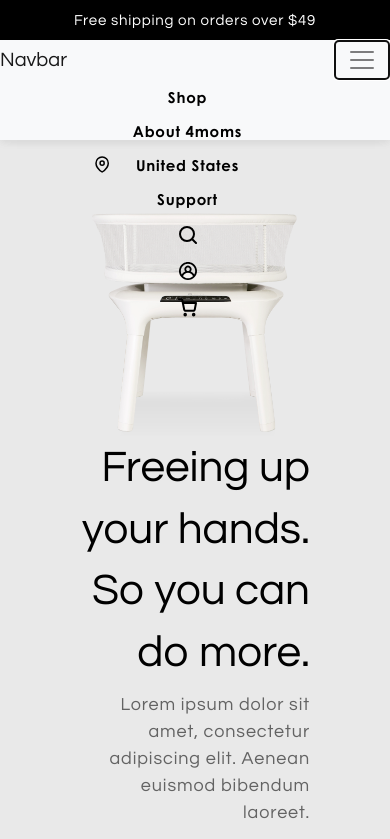
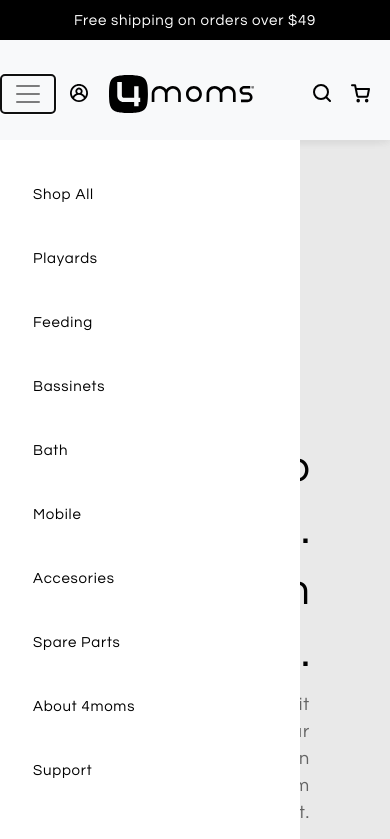
Before and after one commit to miguelcalderons/4moms-test, a website: page index.html in a window 390 px wide. Both pictures are taken after a click on the button "Toggle navigation". Shown: the top 839 px of the page. Drawn offline with nearby package versions, Linux system fonts and the light colour scheme.

Commit message:
finish menu mobile

```diff
--- a/app.js
+++ b/app.js
@@ -3,5 +3,6 @@ jQuery(document).ready(function ($) {
 
     $('#country .dropdown-item').click(function () {
         $('#country .nav-link.dropdown-toggle').text($(this).text());
-    })
+    });
+
 });
--- a/index.html
+++ b/index.html
@@ -16,17 +16,12 @@
     <div class="top-header">
         <p>Free shipping on orders over $49</p>
     </div>
-    <nav class="header navbar navbar-expand-lg navbar-light bg-light">
+    <nav class="header navbar navbar-expand-lg navbar-light bg-light hide-mobile">
         <!--  Show this only on mobile to medium screens  -->
         <a class="navbar-brand d-lg-none" href="#">Navbar</a>
 
-        <button class="navbar-toggler" type="button" data-toggle="collapse" data-target="#navbarToggle"
-                aria-controls="navbarToggle" aria-expanded="false" aria-label="Toggle navigation">
-            <span class="navbar-toggler-icon"></span>
-        </button>
-
         <!--  Use flexbox utility classes to change how the child elements are justified  -->
-        <div class="collapse navbar-collapse justify-content-between" id="navbarToggle">
+        <div class="collapse navbar-collapse justify-content-between">
 
             <ul class="navbar-nav col-sm-4">
                 <li class="nav-item dropdown">
@@ -67,6 +62,64 @@
                     <a class="nav-link" href="#"><img src="imgs/cart.svg"></a>
                 </li>
 
+            </ul>
+        </div>
+    </nav>
+    <nav class="header navbar navbar-expand-lg navbar-light bg-light show-mobile">
+        <!--  Show this only on mobile to medium screens  -->
+        <button class="navbar-toggler" type="button" data-toggle="collapse" data-target="#navbarToggle"
+                aria-controls="navbarToggle" aria-expanded="false" aria-label="Toggle navigation">
+            <span class="navbar-toggler-icon"></span>
+        </button>
+        <ul class="mobile-items left">
+            <li>
+                <a><img src="imgs/account.svg" /></a>
+            </li>
+        </ul>
+        <a class="navbar-brand d-lg-none" href="#"><img src="imgs/logo.svg"/></a>
+
+        <ul class="mobile-items">
+            <li>
+                <a><img src="imgs/search.svg" /></a>
+            </li>
+            <li>
+                <a><img src="imgs/cart.svg" /></a>
+            </li>
+        </ul>
+        <!--  Use flexbox utility classes to change how the child elements are justified  -->
+        <div class="collapse navbar-collapse justify-content-between" id="navbarToggle">
+
+            <ul class="navbar-nav col-sm-4">
+                <li class="nav-item">
+                    <a class="nav-link" href="#">Shop All</a>
+                </li>
+                <li class="nav-item">
+                    <a class="nav-link" href="#">Playards</a>
+                </li>
+                <li class="nav-item">
+                    <a class="nav-link" href="#">Feeding</a>
+                </li>
+                <li class="nav-item">
+                    <a class="nav-link" href="#">Bassinets</a>
+                </li>
+                <li class="nav-item">
+                    <a class="nav-link" href="#">Bath</a>
+                </li>
+                <li class="nav-item">
+                    <a class="nav-link" href="#">Mobile</a>
+                </li>
+                <li class="nav-item">
+                    <a class="nav-link" href="#">Accesories</a>
+                </li>
+                <li class="nav-item">
+                    <a class="nav-link" href="#">Spare Parts</a>
+                </li>
+                <li class="nav-item">
+                    <a class="nav-link" href="#">About 4moms</a>
+                </li>
+                <li class="nav-item">
+                    <a class="nav-link" href="#">Support</a>
+                </li>
             </ul>
         </div>
     </nav>
@@ -159,7 +212,7 @@
 <section id="rock">
     <div class="row row-flex">
         <div class="content col-sm-6">
-            <img src="imgs/rock.png" />
+            <img src="imgs/rock.png"/>
             <h5>rockaRoo®</h5>
             <p>Back and forth gliding motion babies love, in a compact size.</p>
             <a href="#" class="principal-button">Shop Now</a>
--- a/style.scss
+++ b/style.scss
@@ -45,8 +45,68 @@
     height: 100px;
     box-shadow: 0px 2px 10px rgba(0, 0, 0, 0.05);
 
+    &.hide-mobile {
+      @media screen and (max-width: 560px) {
+        display: none;
+      }
+    }
+
+    &.show-mobile {
+      display: none;
+      @media screen and (max-width: 560px) {
+        display: block;
+        padding: 30px 0;
+
+        a.navbar-brand {
+          margin-left: 50px;
+        }
+      }
+    }
+
+    ul.mobile-items {
+      position: absolute;
+      right: 0;
+      top: 40px;
+
+      &.left {
+        top: 40px;
+        left: 30px;
+      }
+
+      li {
+        list-style: none;
+        float: left;
+        margin-right: 20px;
+      }
+    }
+
     div#navbarToggle {
       padding: 0 95px;
+
+      @media screen and (max-width: 560px) {
+        background-color: #ffffff;
+        padding: 23px;
+        &.show {
+          top: 140px;
+          width: 300px;
+        }
+
+        li.nav-item {
+          a {
+            font-style: normal;
+            font-weight: normal;
+            font-size: 15px;
+            line-height: 48px;
+            /* or 320% */
+
+            letter-spacing: 0.05em;
+
+            color: #000000;
+            text-align: left;
+          }
+        }
+      }
+
 
       .dropdown {
         &.full-width-dropdown {
@@ -104,7 +164,36 @@
         }
       }
     }
+
+    @media (max-width: 768px) {
+      .navbar-collapse {
+        position: fixed;
+        top: 140px;
+        left: 0;
+        padding-left: 15px;
+        padding-right: 15px;
+        padding-bottom: 15px;
+        height: 100%;
+      }
+
+      .navbar-collapse.collapsing {
+        height: 100%;
+        left: -75%;
+        transition: height 0s ease;
+      }
+
+      .navbar-collapse.show {
+        height: 100%;
+        left: 0;
+        transition: left 400ms ease-in-out;
+      }
+
+      .navbar-toggler.collapsed ~ .navbar-collapse {
+        transition: left 400ms ease-in;
+      }
+    }
   }
+
 }
 
 @media all and (min-width: 992px) {
@@ -120,6 +209,7 @@
     margin-top: 0;
   }
 }
+
 
 /* End Header section */
 
@@ -297,6 +387,7 @@ p {
 
 #rock {
   padding: 65px 0;
+
   .col-sm-6 {
     text-align: center;
     display: flex;
```
Also changed, not shown: css/style.css.
